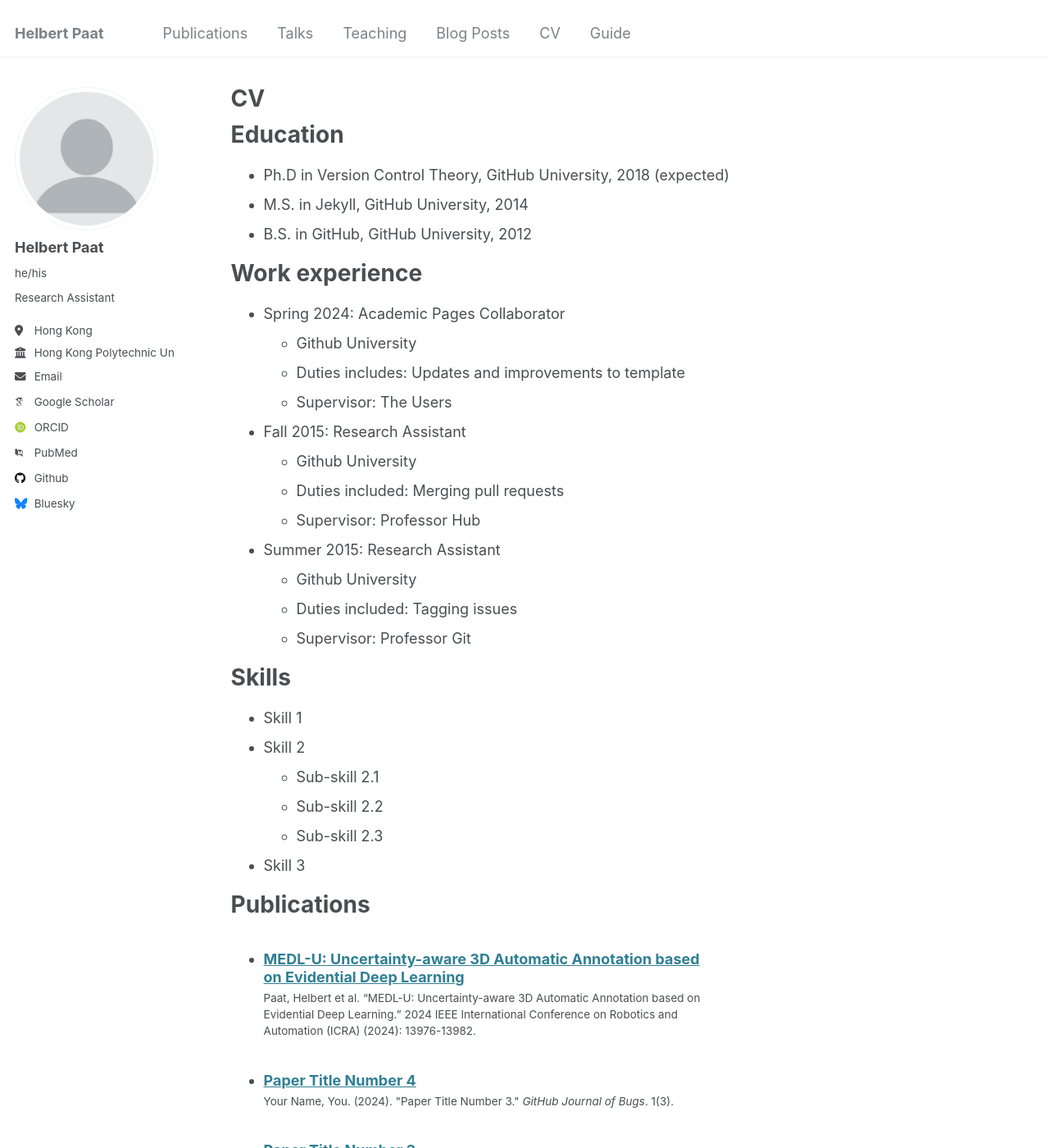
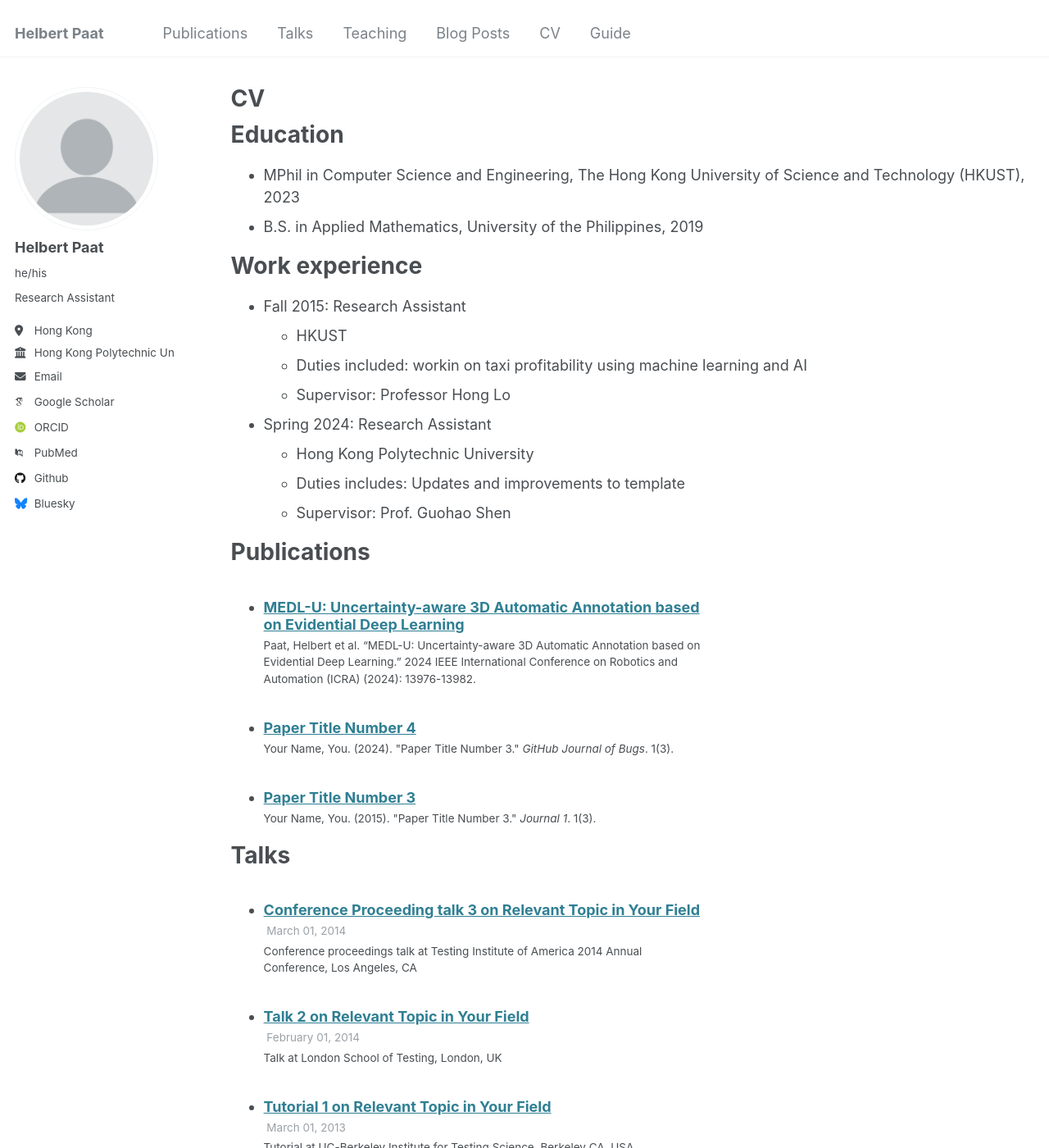
Before and after one commit to paathelb/paathelb.github.io, a Jekyll site: the page built from _pages/cv.md, in a window 1280 px wide and 1400 px high. Shown: the whole window at 82% size. Built offline with Jekyll 4.4.1, drawn with Linux system fonts in a browser that asks for light colours; some web fonts are replaced; a file with an impossible date is left out; some of the changed text lies outside the part shown.

Commit message:
Update cv.md

```diff
--- a/_pages/cv.md
+++ b/_pages/cv.md
@@ -11,27 +11,22 @@ redirect_from:
 
 Education
 ======
-* Ph.D in Version Control Theory, GitHub University, 2018 (expected)
-* M.S. in Jekyll, GitHub University, 2014
-* B.S. in GitHub, GitHub University, 2012
+* MPhil in Computer Science and Engineering, The Hong Kong University of Science and Technology (HKUST), 2023
+* B.S. in Applied Mathematics, University of the Philippines, 2019
 
 Work experience
 ======
-* Spring 2024: Academic Pages Collaborator
-  * Github University
+* Fall 2015: Research Assistant
+  * HKUST
+  * Duties included: workin on taxi profitability using machine learning and AI
+  * Supervisor: Professor Hong Lo
+
+* Spring 2024: Research Assistant
+  * Hong Kong Polytechnic University
   * Duties includes: Updates and improvements to template
-  * Supervisor: The Users
+  * Supervisor: Prof. Guohao Shen
 
-* Fall 2015: Research Assistant
-  * Github University
-  * Duties included: Merging pull requests
-  * Supervisor: Professor Hub
-
-* Summer 2015: Research Assistant
-  * Github University
-  * Duties included: Tagging issues
-  * Supervisor: Professor Git
-
+<!--
 Skills
 ======
 * Skill 1
@@ -40,6 +35,7 @@ Skills
   * Sub-skill 2.2
   * Sub-skill 2.3
 * Skill 3
+-->
 
 Publications
 ======
@@ -61,4 +57,4 @@ Teaching
 
 Service and leadership
 ======
-* Currently signed in to 43 different slack teams
+* Leader, Bridges International, Hong Kong Polytechnic University
```
